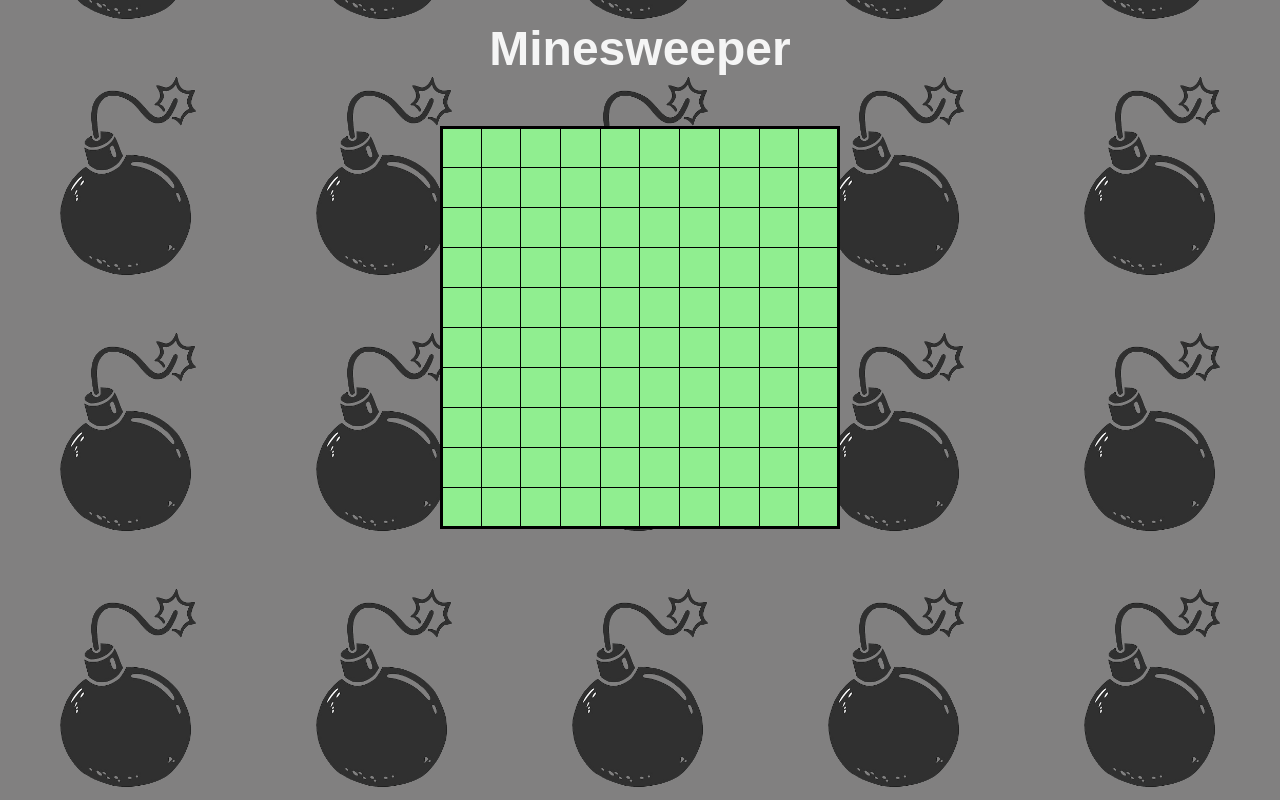
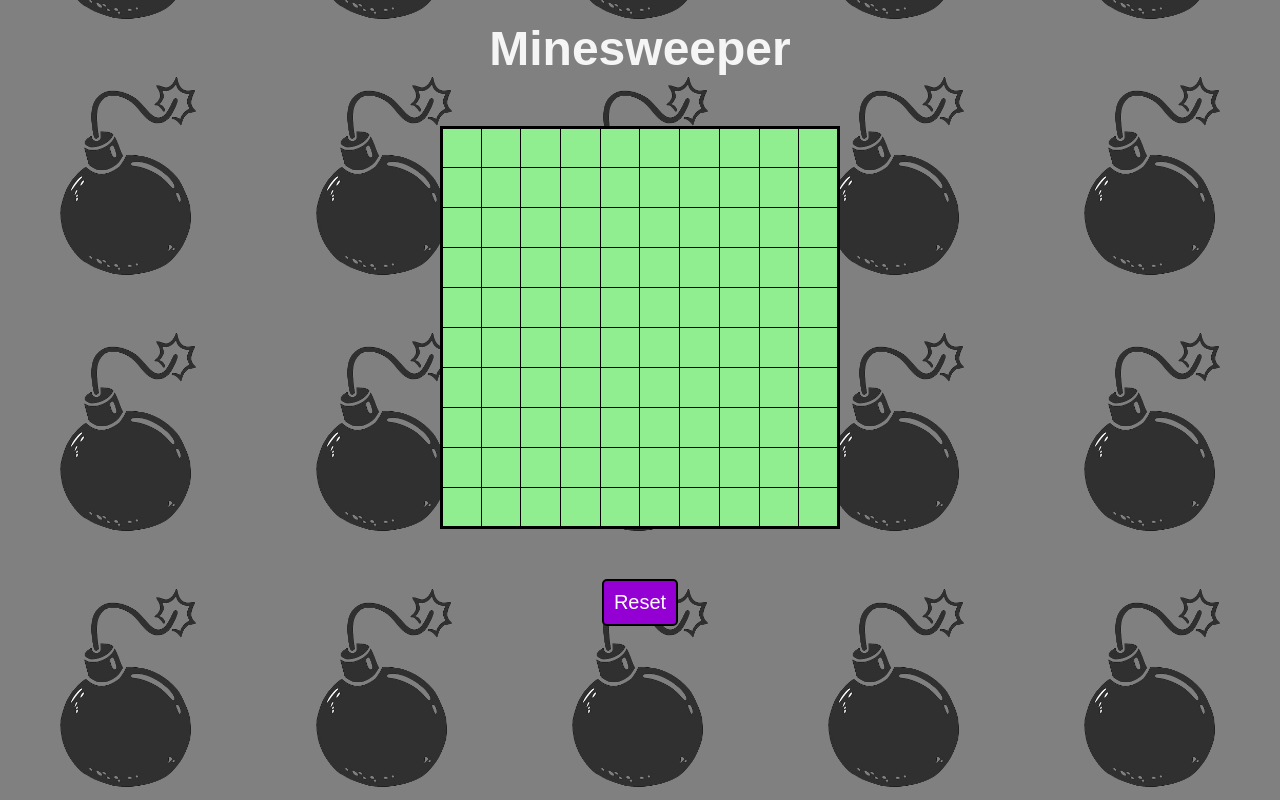
Before and after one commit to anand-patel-91/Minesweeper-Clone, a React (Vite) app: page / in a window 1280 px wide. Built offline with nearby package versions, Linux system fonts and the light colour scheme; a web font is replaced by a local one.

Commit message:
added reset button

```diff
--- a/src/components/Board.jsx
+++ b/src/components/Board.jsx
@@ -52,7 +52,6 @@ const Board = () => {
     }
 
     const revealCell = (x, y) => {
-        console.log(grid);
         if (gameOver || !safe || grid[x][y].revealed) {
             return;
         }
@@ -118,7 +117,7 @@ const Board = () => {
                     )
                 })}
             </div>
-            {(gameOver || !safe) && <button onClick={freshBoard} >Play Again</button>}
+            <button onClick={freshBoard} >{(gameOver || !safe) ? "Play Again" : "Reset"}</button>
         </div>
     )
 }
```
